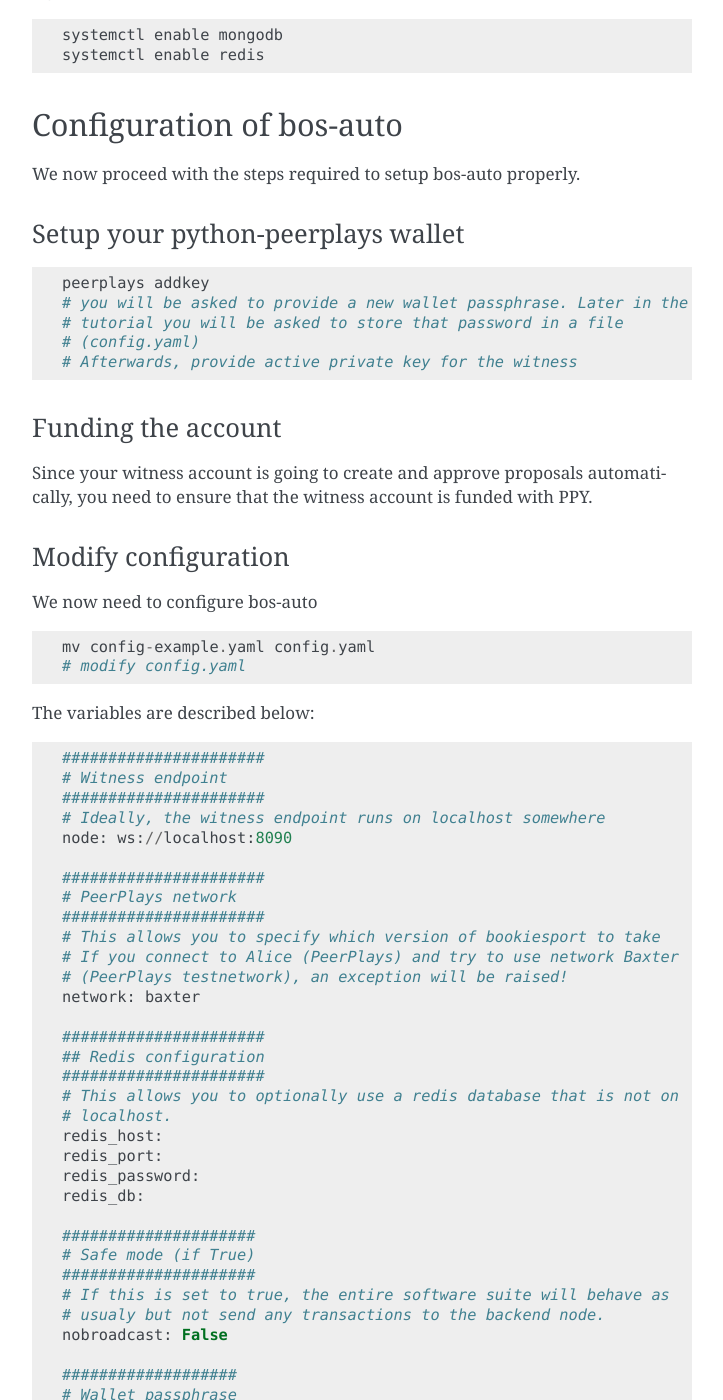
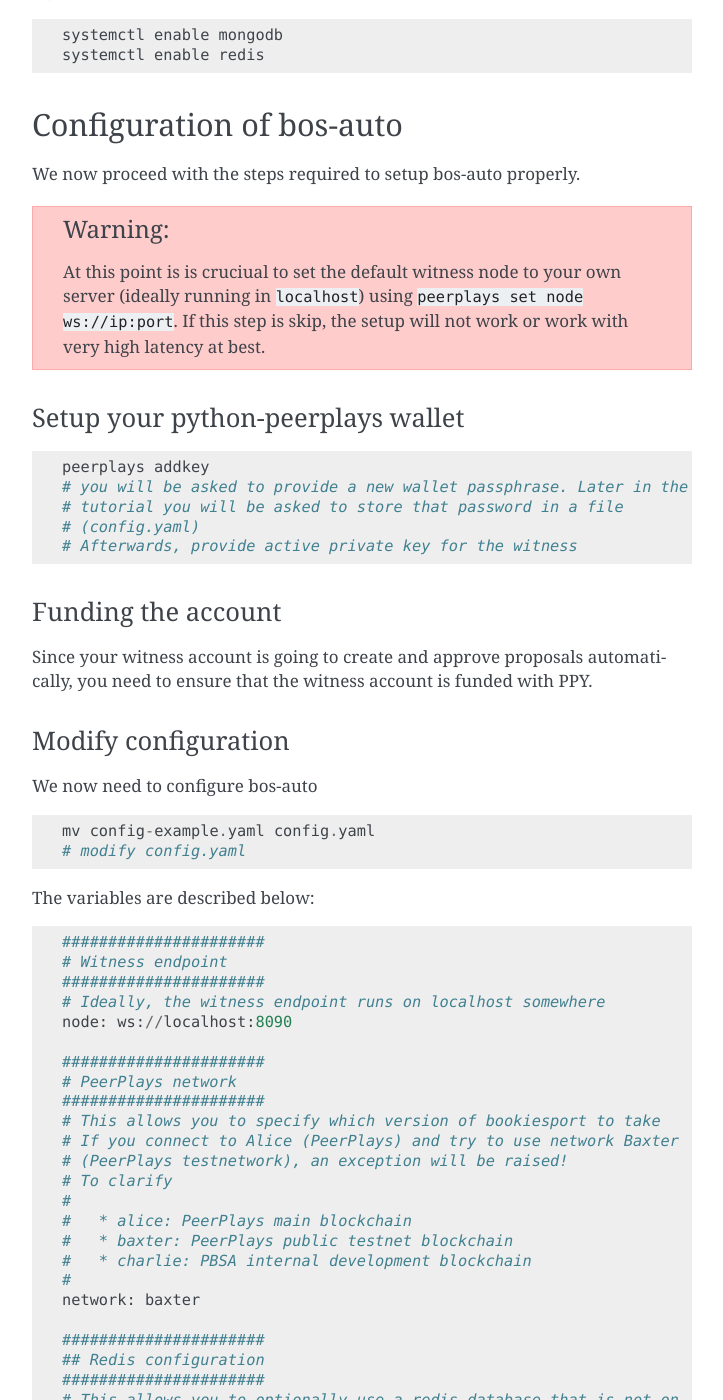
Before and after one commit to peerplays-network/bos-auto, a Sphinx documentation site: the page built from docs/installation.rst, in a window 1280 px wide and 1400 px high, scrolled down 1631 px. Shown: the whole window, without its empty margins (388-1111 px from the left). Built offline with Sphinx 7.4.7, drawn with Linux system fonts in a browser that asks for light colours.

Commit message:
More documentation

```diff
--- a/config-example.yaml
+++ b/config-example.yaml
@@ -10,6 +10,12 @@
 # This allows you to specify which version of bookiesport to take
 # If you connect to Alice (PeerPlays) and try to use network Baxter
 # (PeerPlays testnetwork), an exception will be raised!
+# To clarify
+#
+#   * alice: PeerPlays main blockchain
+#   * baxter: PeerPlays public testnet blockchain
+#   * charlie: PBSA internal development blockchain
+#
 network: baxter
 
 ######################
--- a/docs/installation.rst
+++ b/docs/installation.rst
@@ -64,6 +64,11 @@
 =========================
 
 We now proceed with the steps required to setup bos-auto properly.
+
+.. warning:: At this point is is cruciual to set the default witness node to
+        your own server (ideally running in ``localhost``) using ``peerplays set node
+        ws://ip:port``. If this step is skip, the setup will not work or work
+        with very high latency at best.
 
 Setup your python-peerplays wallet
 ----------------------------------
```
